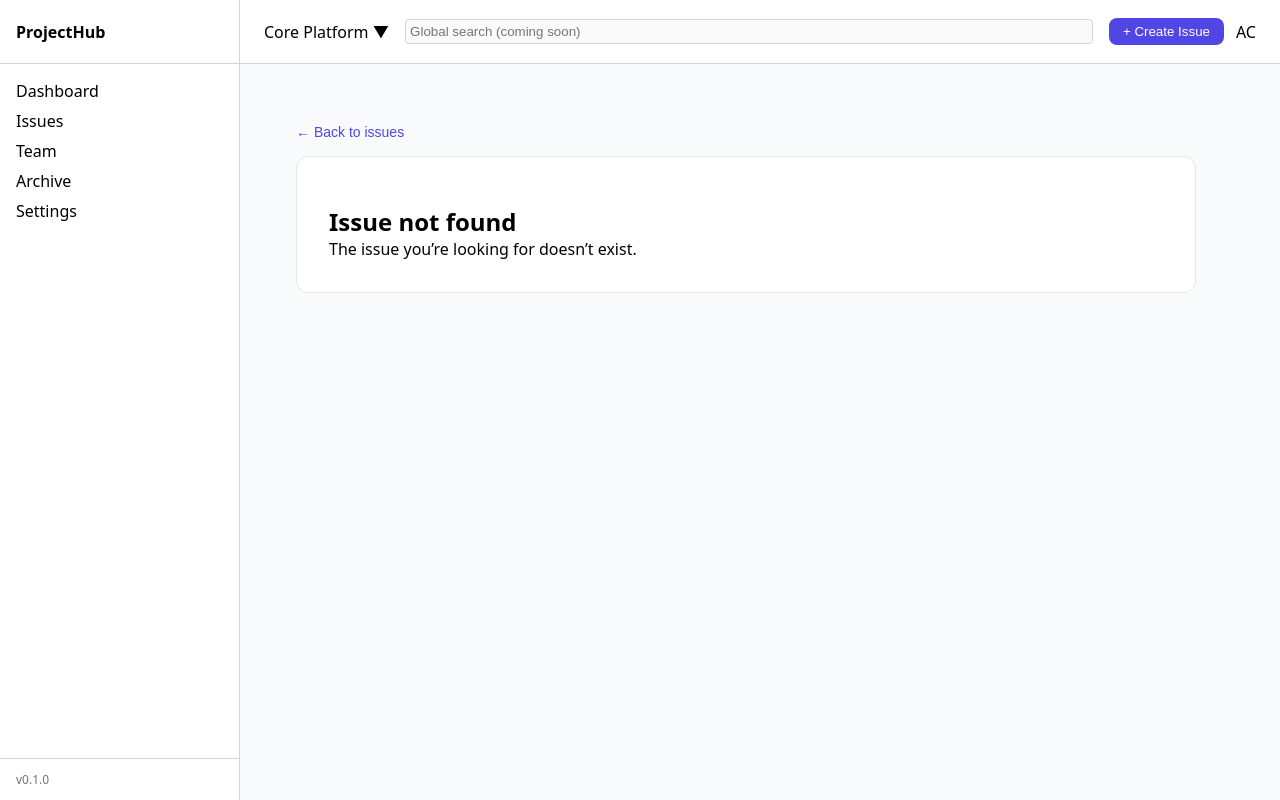
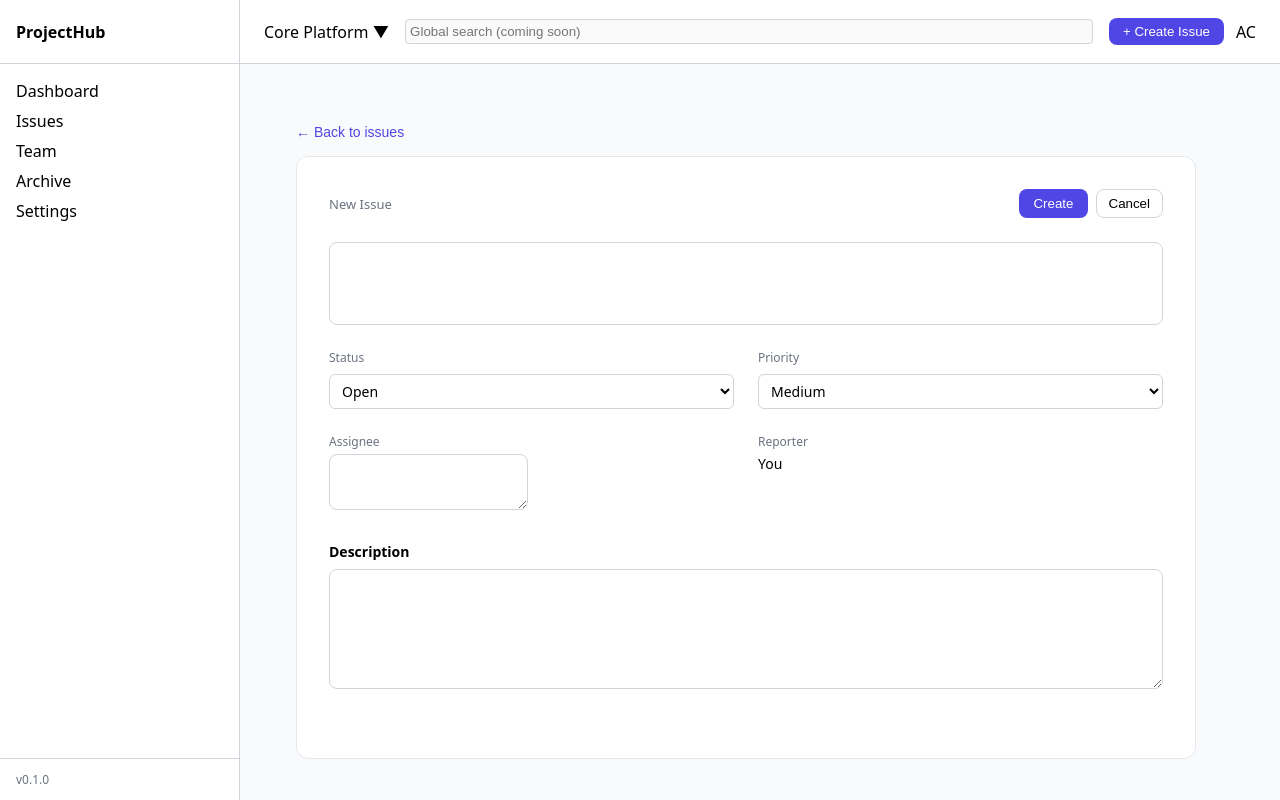
Before and after one commit to b-poole/project-dashboard, a React (Vite) app in the folder project-management-dashboard/: page /issues/new in a window 1280 px wide. Before the commit this address had no page. Built offline with nearby package versions, Linux system fonts and the light colour scheme.

Commit message:
feat: add create issue page using shared layout and form

```diff
--- a/project-management-dashboard/src/App.tsx
+++ b/project-management-dashboard/src/App.tsx
@@ -3,6 +3,7 @@ import Layout from './components/Layout'
 import './App.css'
 import IssuesPage from './features/issues/pages/IssuesPage'
 import IssueDetailPage from './features/issues/pages/IssueDetailPage'
+import CreateIssuePage from './features/issues/pages/CreateIssuePage'
 
 function App() {
   return (
@@ -10,6 +11,7 @@ function App() {
       <Route element={<Layout />}>
         <Route path="/" element={<Navigate to="/issues" replace />} />
         <Route path="/issues" element={<IssuesPage />} />
+        <Route path="/issues/new" element={<CreateIssuePage />} />
         <Route path="/issues/:issueId" element={<IssueDetailPage />} />
       </Route>
     </Routes>
--- /dev/null
+++ b/project-management-dashboard/src/features/issues/pages/CreateIssuePage.tsx
@@ -0,0 +1,63 @@
+import { useNavigate } from 'react-router-dom';
+import { useState } from 'react';
+import type { Issue } from '../types';
+import { IssueForm } from '../components/IssueForm';
+import { IssueDetailPageLayout } from '../components/IssueDetailPageLayout';
+import { mockIssues } from '../data/mockIssue';
+
+const EMPTY_ISSUE: Issue = {
+  id: '',
+  title: '',
+  description: '',
+  status: 'Open',
+  priority: 'Medium',
+  assignee: '',
+  reporter: 'You',
+  tags: [],
+  createdAt: '',
+  updatedAt: '',
+};
+
+export default function CreateIssuePage() {
+  const navigate = useNavigate();
+  const [draftIssue, setDraftIssue] = useState<Issue>(EMPTY_ISSUE);
+
+  const handleCreate = () => {
+    if (!draftIssue.title.trim()) return;
+
+    const now = new Date().toISOString();
+    const newIssue: Issue = {
+      ...draftIssue,
+      id: crypto.randomUUID(),
+      createdAt: now,
+      updatedAt: now,
+    };
+
+    // TEMP: push into mock data
+    mockIssues.unshift(newIssue);
+
+    navigate(`/issues/${newIssue.id}`);
+  };
+
+  const handleCancel = () => {
+    navigate('/issues');
+  };
+
+  return (
+    <IssueDetailPageLayout
+      headerLeft={<span className="issue-key">New Issue</span>}
+      headerActions={
+        <>
+          <button className="btn-primary" onClick={handleCreate}>
+            Create
+          </button>
+          <button className="btn-secondary" onClick={handleCancel}>
+            Cancel
+          </button>
+        </>
+      }
+    >
+      <IssueForm issue={draftIssue} onChange={setDraftIssue} />
+    </IssueDetailPageLayout>
+  );
+}
```
